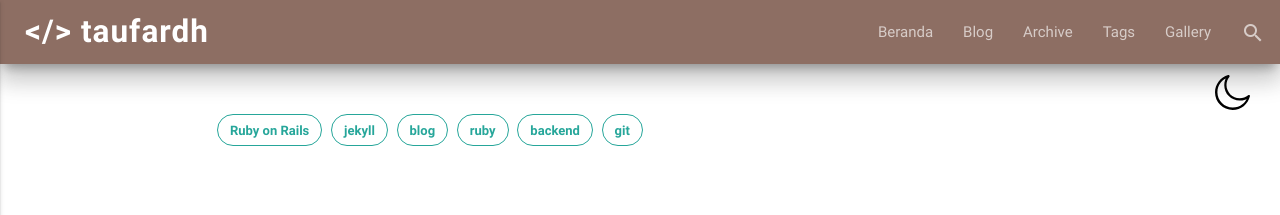
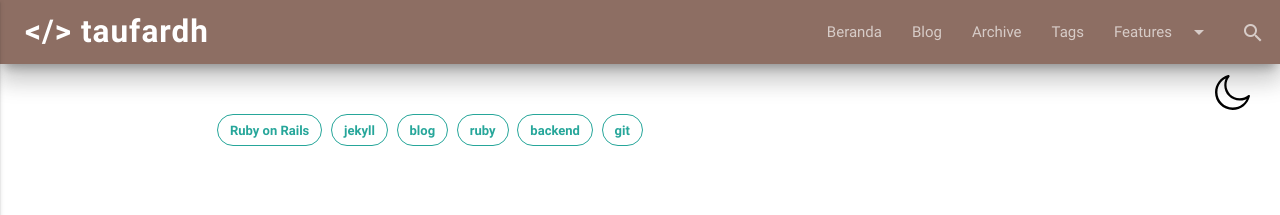
Before and after one commit to taufardh/old_project, a Jekyll site: the page built from tags.html, in a window 1280 px wide. Shown: the top 215 px of the page. Built offline with Jekyll 4.4.1, drawn with Linux system fonts in a browser that asks for light colours.

Commit message:
add dropdown menu

```diff
--- a/_includes/navbar.html
+++ b/_includes/navbar.html
@@ -11,16 +11,15 @@
             <li><a href="{{ site.url }}{{ site.baseurl }}{{ link.url }}">{{ link.title }}</a></li>
           {% endif  %}
         {% endfor %}
-        <li><a class='dropdown-button' href='#' data-target='dropdown-gallery'>Gallery</a></li>
+        <li>
+          <a class="dropdown-button" href="#" data-activates="feature-dropdown" data-belowOrigin="true" data-constrainWidth="false">Features<i class="material-icons right">arrow_drop_down</i></a>
+        </li>
         <li><a class="waves-effect" onclick="$('#modal1').modal('open');"><i class="material-icons">search</i></a></li>
       </ul>
-      <ul id='dropdown-gallery' class='dropdown-content'>
-        <li><a href="#!">one</a></li>
-        <li><a href="#!">two</a></li>
-        <li class="divider" tabindex="-1"></li>
-        <li><a href="#!">three</a></li>
-        <li><a href="#!"><i class="material-icons">view_module</i>four</a></li>
-        <li><a href="#!"><i class="material-icons">cloud</i>five</a></li>
+      <ul id="feature-dropdown" class="dropdown-content">
+        <li><a href="/pages/full-header">Fullscreen Header</a></li>
+        <li><a href="/pages/horizontal">Horizontal Style</a></li>
+        <li><a href="/pages/no-image">No Image Expand</a></li>
       </ul>
       <ul class="side-nav" id="nav-mobile" >
         {% for link in site.links %}
```
